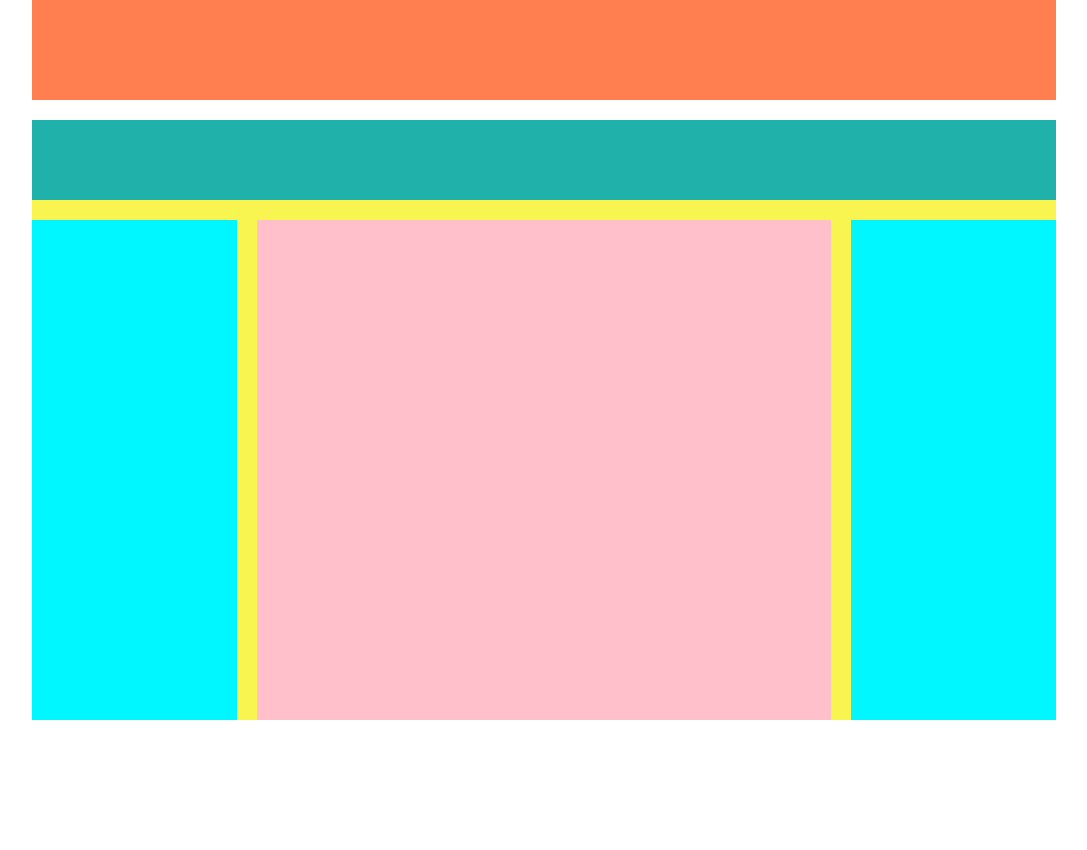
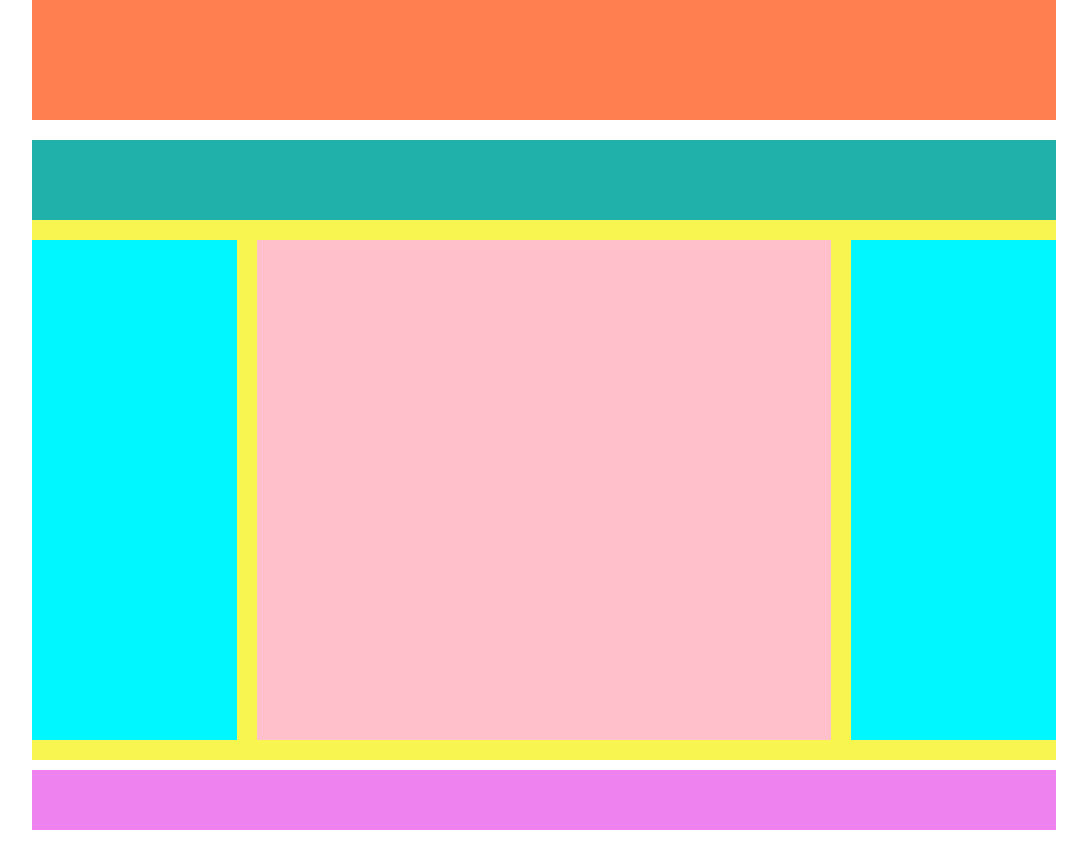
Before and after one commit to mariklim/htmlcss-struttura-wp, a plain HTML site: page index.html in a window 1280 px wide. Shown: the part 460-1310 px from the top of the page, without its empty margins (96-1183 px from the left). Before the commit the page ends 1180 px from the top, so only its background shows below. Drawn offline with Linux system fonts and the light colour scheme.

Commit message:
Aggiunto footer

```diff
--- a/css/style.css
+++ b/css/style.css
@@ -20,6 +20,7 @@ header{
     height: 140px;
     background-color: blanchedalmond;
     margin-bottom: 20px;
+    margin-top: 20px;
 }
 
 .section-top{
@@ -28,8 +29,10 @@ header{
     margin-bottom: 20px;
 }
 
+/* sfondo tra le colonne */
 .colonne{
     background-color: #f8f550;
+    padding-bottom: 20px;
 }
 
 .row{
@@ -53,3 +56,10 @@ header{
 	margin: 0 20px;
     height: 500PX;
 }
+
+footer{
+    height: 60px;
+    background-color: violet;
+    margin-top: 10px;
+    margin-bottom: 20px;
+}
```
